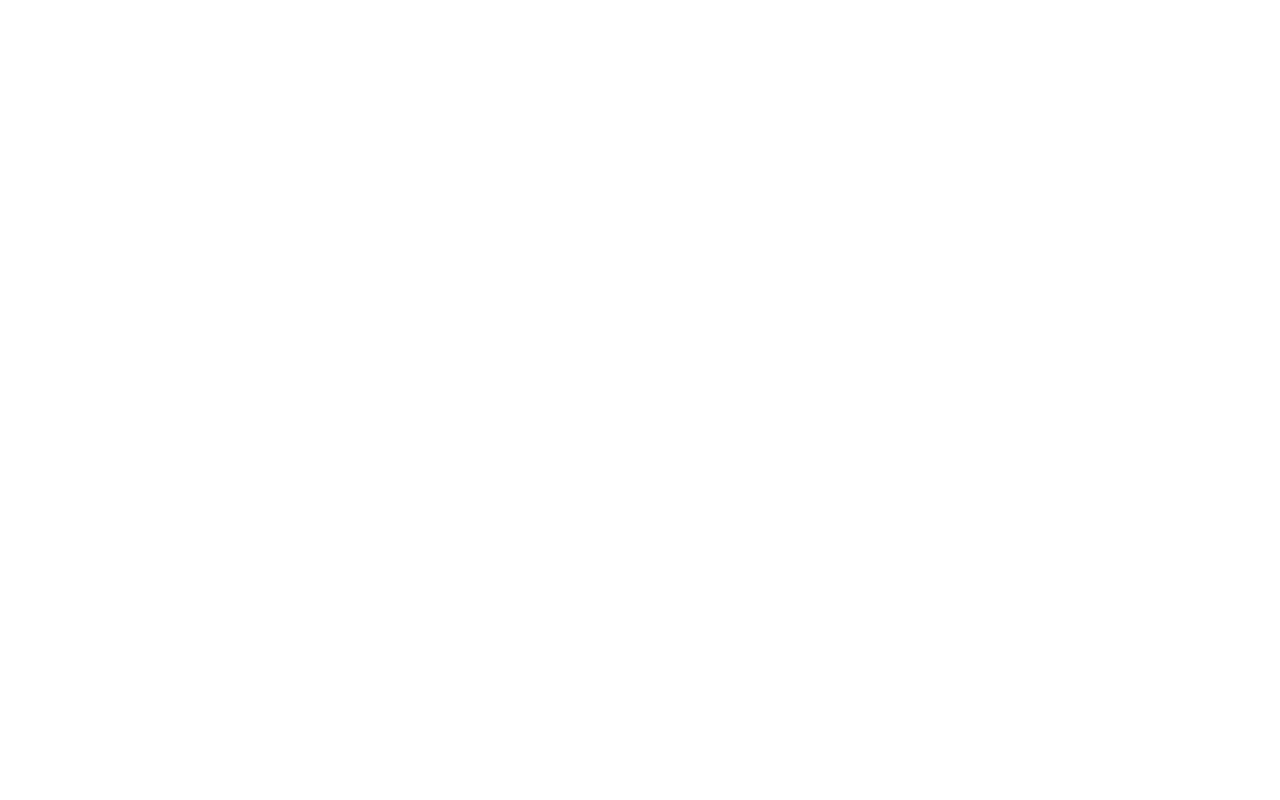
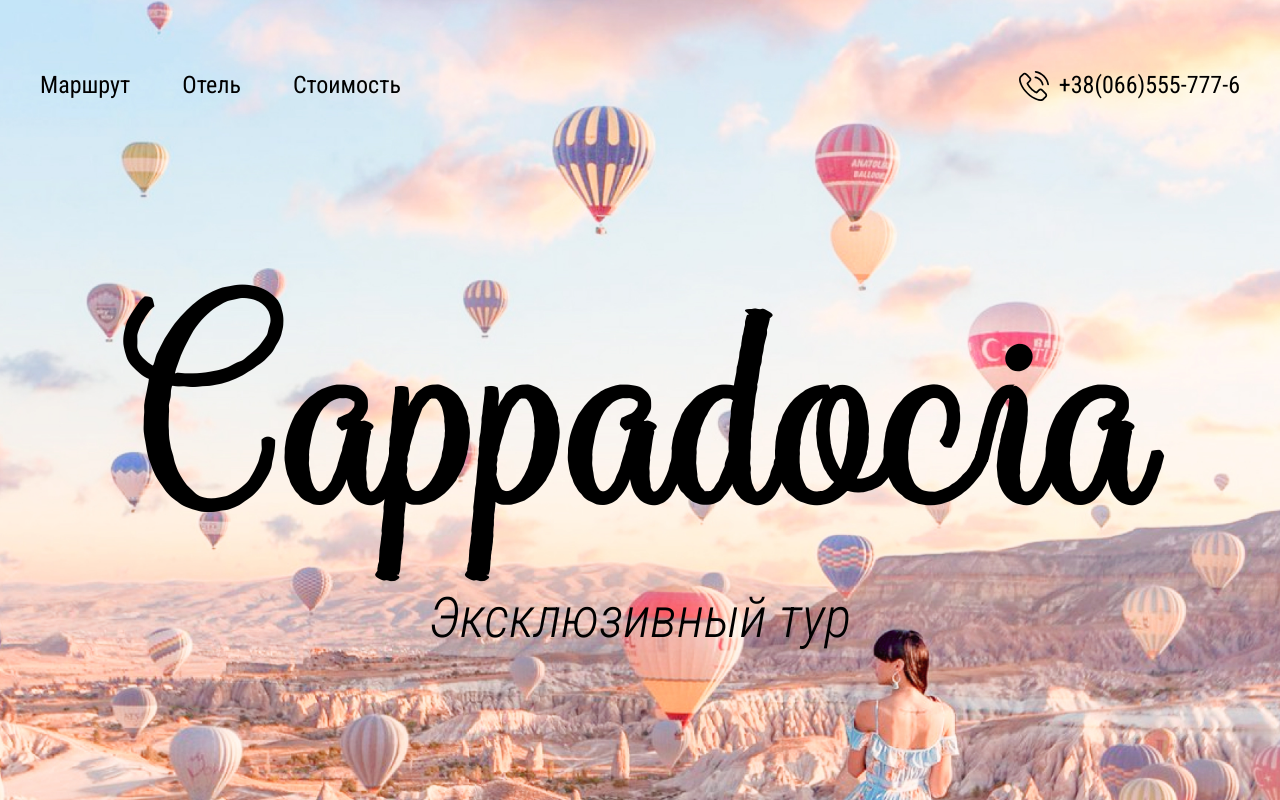
Before and after one commit to HelikopterUA/Cappadocia, a plain HTML site: page index.html in a window 1280 px wide. Drawn offline with nearby package versions, Linux system fonts and the light colour scheme.

Commit message:
30.05.2021

```diff
--- a/css/style.css
+++ b/css/style.css
@@ -0,0 +1,117 @@
+*,
+*::before,
+*::after {
+    box-sizing: border-box;
+}
+
+@font-face {
+    font-family: "balqis";
+    src: url('../fonts/balqis.woff2') format('woff2'),
+    url('../fonts/balqis.woff') format('woff');
+    font-weight: 300;
+    font-style: normal;
+    font-display: swap;
+}
+
+body {
+    font-family: 'Roboto Condensed', sans-serif;
+    font-size: 18px;
+    line-height: 21px;
+    font-weight: 400;
+    color: #000;
+}
+
+a {
+    text-decoration: none;
+    color: inherit;
+}
+
+.container {
+    max-width: 1230px;
+    margin: 0 auto;
+    padding: 0 15px;
+}
+
+.header {
+    height: 100vh;
+    padding-top: 71px;
+    background-image: url('../images/header-bg.jpg');
+    background-size: cover;
+    background-repeat: no-repeat;
+    background-position: bottom center;
+}
+
+.header__top {
+    display: flex;
+    justify-content: space-between;
+    align-items: center;
+}
+
+.menu {
+    display: flex;
+}
+
+.menu__item + .menu__item {
+    margin-left: 52px;
+}
+
+.menu__link {
+    font-size: 24px;
+    line-height: 28px;
+    font-weight: 400;
+    position: relative;
+}
+
+.menu__link::after {
+    position: absolute;
+    content: "";
+    background-color: #000;
+    height: 2px;
+    width: 100%;
+    display: block;
+    bottom: 2px;
+    opacity: 0;
+    transition: all .3s linear;
+}
+
+.menu__link:hover::after {
+    opacity: 1;
+}
+
+.phone__link {
+    font-size: 24px;
+    line-height: 28px;
+    padding-left: 40px;
+    position: relative;
+}
+
+.phone__link::before {
+    content: "";
+    position: absolute;
+    width: 30px;
+    height: 30px;
+    background-image: url('../images/phone.svg');
+    left: 0;
+}
+
+.header__bottom {
+    display: flex;
+    flex-direction: column;
+    align-items: center;
+    justify-content: center;
+}
+
+.header__title {
+    font-family: "balqis";
+    margin-top: 152px;
+    font-size: 250px;
+    line-height: 334px;
+}
+
+.header__subtitle {
+    font-size: 56px;
+    line-height: 66px;
+    font-weight: 300;
+    font-style: italic;
+    justify-content: flex-end;
+}
--- a/index.html
+++ b/index.html
@@ -1,21 +1,49 @@
 <!DOCTYPE html>
 <html lang="en">
+
 <head>
   <meta charset="UTF-8">
   <meta name="viewport" content="width=device-width, initial-scale=1.0">
   <meta http-equiv="X-UA-Compatible" content="ie=edge">
   <title>Document</title>
+  <link rel="preconnect" href="https://fonts.gstatic.com">
+  <link href="https://fonts.googleapis.com/css2?family=Roboto+Condensed:ital,wght@0,400;1,300&display=swap"
+    rel="stylesheet">
   <link rel="stylesheet" href="css/reset.css">
   <link rel="stylesheet" href="css/slick.css">
   <link rel="stylesheet" href="css/jquery.fancybox.css">
   <link rel="stylesheet" href="css/style.css">
 </head>
+
 <body>
 
+  <header class="header">
+    <div class="container">
+      <div class="header__top">
+        <nav class="menu">
+          <div class="menu__item">
+            <a class="menu__link" href="#">Маршрут</a>
+          </div>
+          <div class="menu__item">
+            <a class="menu__link" href="#">Отель</a>
+          </div>
+          <div class="menu__item">
+            <a class="menu__link" href="#">Стоимость</a>
+          </div>
+        </nav>
+        <a class="phone__link" href="tel:380665557776">+38(066)555-777-6</a>
+      </div>
+      <div class="header__bottom">
+        <h1 class="header__title">Cappadocia</h1>
+        <h2 class="header__subtitle">Эксклюзивный тур</h2>
+      </div>
+    </div>
+  </header>
 
   <script src="https://ajax.googleapis.com/ajax/libs/jquery/3.4.1/jquery.min.js"></script>
   <script src="js/slick.min.js"></script>
   <script src="js/jquery.fancybox.min.js"></script>
   <script src="js/main.js"></script>
 </body>
+
 </html>
```
Also changed, not shown: fonts/balqis.woff (added), fonts/balqis.woff2 (added), images/header-bg.jpg (added), images/phone.svg (added).
